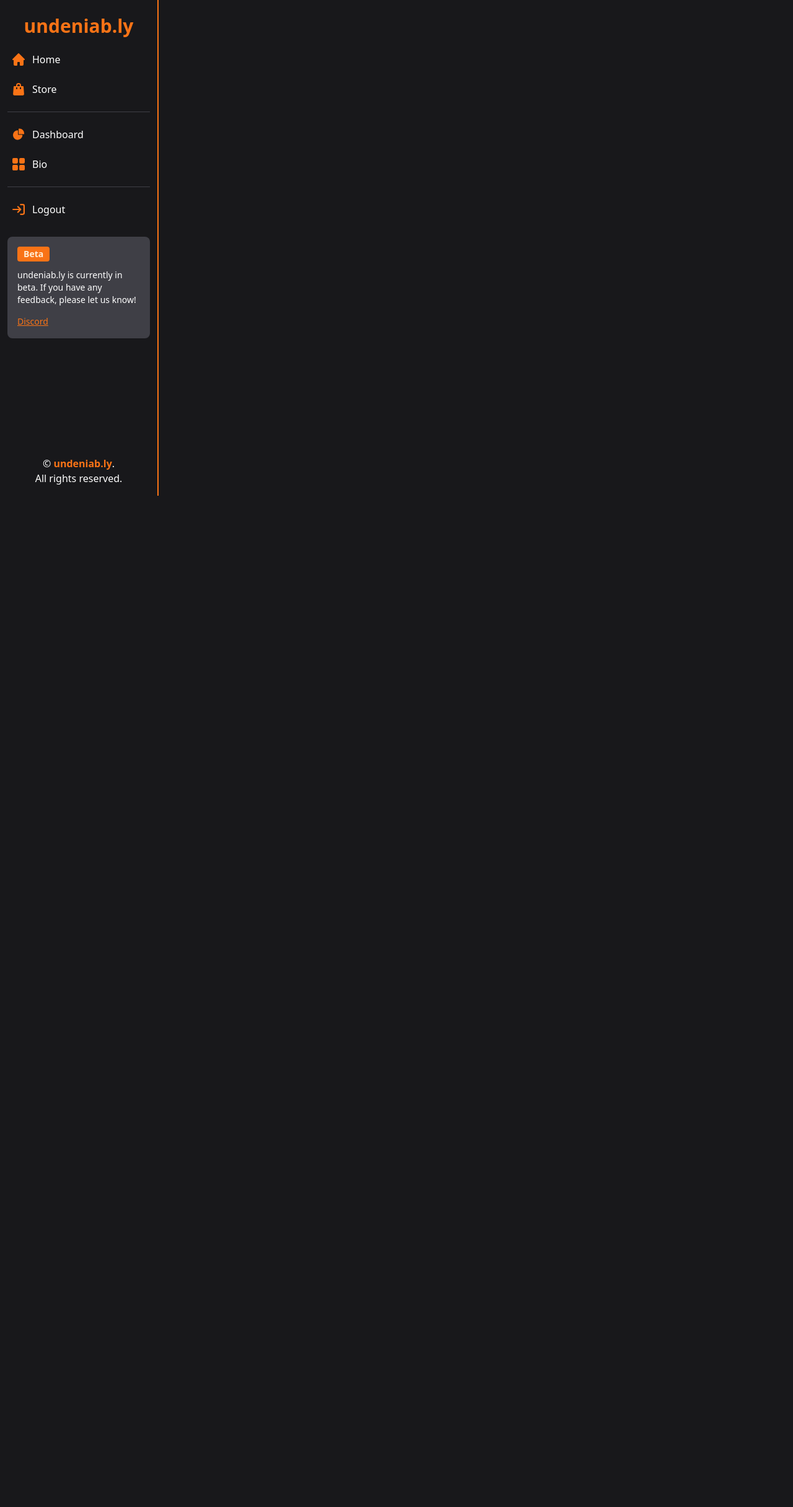
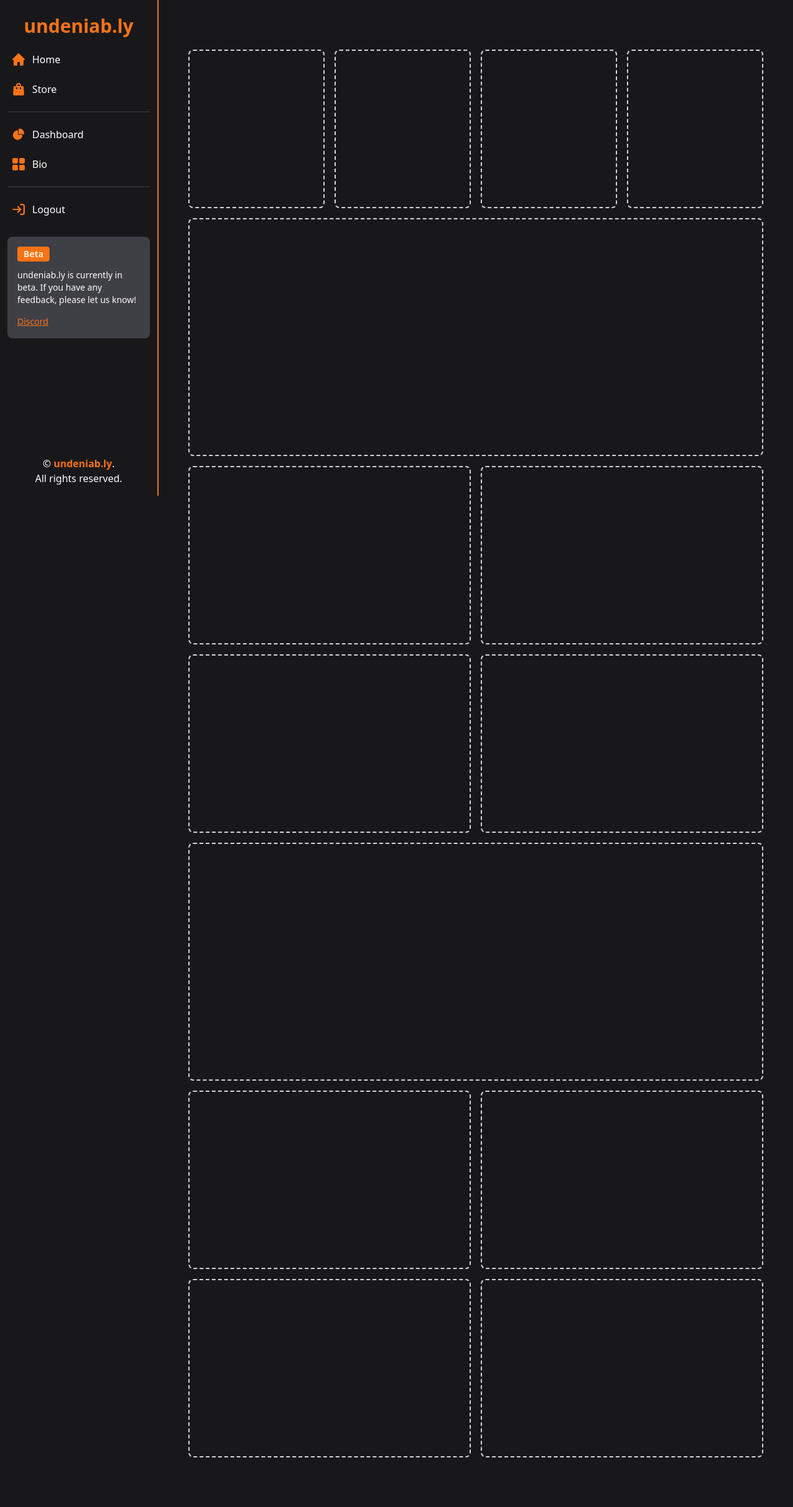
Before and after one commit to yo-ru/undeniab.ly, a Python web app: template templates/dashboard/home.html in a window 1280 px wide. Shown: the whole page at 62% size. Before the commit the page ends 800 px from the top, so only its background shows below. Run offline with Jinja, Linux system fonts and the light colour scheme; the template is opened without the code that fills it, so the values that code supplies are empty; style sheets or scripts are compiled from the project's sources; some libraries are stand-ins or nearby versions.

Commit message:
proper html format

```diff
--- a/templates/components/footer.html
+++ b/templates/components/footer.html
@@ -1,5 +1,5 @@
 <footer class="bottom-0 left-0 right-0 lg:fixed w-full text-center">
-    <p class="text-white m-0 py-2 px-4">
-        &copy; <span class="text-orange-700 font-bold">undeniab.ly</span>. All rights reserved.
-    </p>
+  <p class="text-white m-0 py-2 px-4">
+    &copy; <span class="text-orange-700 font-bold">undeniab.ly</span>. All rights reserved.
+  </p>
 </footer>
--- a/templates/dashboard/components/base.html
+++ b/templates/dashboard/components/base.html
@@ -1,12 +1,15 @@
 <!DOCTYPE html>
 <html lang="en" oncontextmenu="return false">
   <head>
-        <meta charset="UTF-8">
-        <meta name="viewport" content="width=device-width, initial-scale=1.0">
-        <link href="/static/css/output.css" rel="stylesheet">
-        <link href="/static/css/custom.css" rel="stylesheet">
-        <link rel="stylesheet" type="text/css" href="https://cdnjs.cloudflare.com/ajax/libs/toastr.js/latest/toastr.min.css">
-        <title>undeniab.ly | Dashboard | {% block title %}{% endblock %}</title>
+    <meta charset="UTF-8" />
+    <meta name="viewport" content="width=device-width, initial-scale=1.0" />
+    <link href="/static/css/output.css" rel="stylesheet" />
+    <link href="/static/css/custom.css" rel="stylesheet" />
+    <link rel="stylesheet" type="text/css" href="https://cdnjs.cloudflare.com/ajax/libs/toastr.js/latest/toastr.min.css" />
+    <title>
+      undeniab.ly | Dashboard |{% block title %}
+      {% endblock %}
+    </title>
   </head>
   <body class="bg-zinc-900">
     <!-- Scripts -->
@@ -15,11 +18,12 @@
     <script type="text/javascript" src="https://cdnjs.cloudflare.com/ajax/libs/toastr.js/latest/toastr.min.js"></script>
 
     <!-- Sidebar -->
-        {% include "dashboard/components/sidebar.html" %}
+    {% include 'dashboard/components/sidebar.html' %}
 
     <!-- Content -->
     <div class="container">
       {% block content %}
+
       {% endblock %}
     </div>
 
--- a/templates/dashboard/home.html
+++ b/templates/dashboard/home.html
@@ -1,5 +1,29 @@
-{% extends "dashboard/components/base.html" %}
-{% block title %} Home {% endblock %}
+{% extends 'dashboard/components/base.html' %}
+{% block title %}
+  Home
+{% endblock %}
 
 {% block content %}
+  <main class="p-4 md:ml-64 h-auto py-20">
+    <div class="grid grid-cols-1 sm:grid-cols-2 lg:grid-cols-4 gap-4 mb-4">
+      <div class="border-2 border-dashed border-gray-300 rounded-lg dark:border-gray-600 h-32 md:h-64"></div>
+      <div class="border-2 border-dashed rounded-lg border-gray-300 dark:border-gray-600 h-32 md:h-64"></div>
+      <div class="border-2 border-dashed rounded-lg border-gray-300 dark:border-gray-600 h-32 md:h-64"></div>
+      <div class="border-2 border-dashed rounded-lg border-gray-300 dark:border-gray-600 h-32 md:h-64"></div>
+    </div>
+    <div class="border-2 border-dashed rounded-lg border-gray-300 dark:border-gray-600 h-96 mb-4"></div>
+    <div class="grid grid-cols-2 gap-4 mb-4">
+      <div class="border-2 border-dashed rounded-lg border-gray-300 dark:border-gray-600 h-48 md:h-72"></div>
+      <div class="border-2 border-dashed rounded-lg border-gray-300 dark:border-gray-600 h-48 md:h-72"></div>
+      <div class="border-2 border-dashed rounded-lg border-gray-300 dark:border-gray-600 h-48 md:h-72"></div>
+      <div class="border-2 border-dashed rounded-lg border-gray-300 dark:border-gray-600 h-48 md:h-72"></div>
+    </div>
+    <div class="border-2 border-dashed rounded-lg border-gray-300 dark:border-gray-600 h-96 mb-4"></div>
+    <div class="grid grid-cols-2 gap-4">
+      <div class="border-2 border-dashed rounded-lg border-gray-300 dark:border-gray-600 h-48 md:h-72"></div>
+      <div class="border-2 border-dashed rounded-lg border-gray-300 dark:border-gray-600 h-48 md:h-72"></div>
+      <div class="border-2 border-dashed rounded-lg border-gray-300 dark:border-gray-600 h-48 md:h-72"></div>
+      <div class="border-2 border-dashed rounded-lg border-gray-300 dark:border-gray-600 h-48 md:h-72"></div>
+    </div>
+  </main>
 {% endblock %}
```
Also changed, not shown: templates/components/base.html (+12 -8 lines), templates/login.html (+7 -7 lines), templates/signup.html (+9 -9 lines), templates/store.html (+22 -19 lines). Lines whose indentation alone changed are shown as unchanged.
